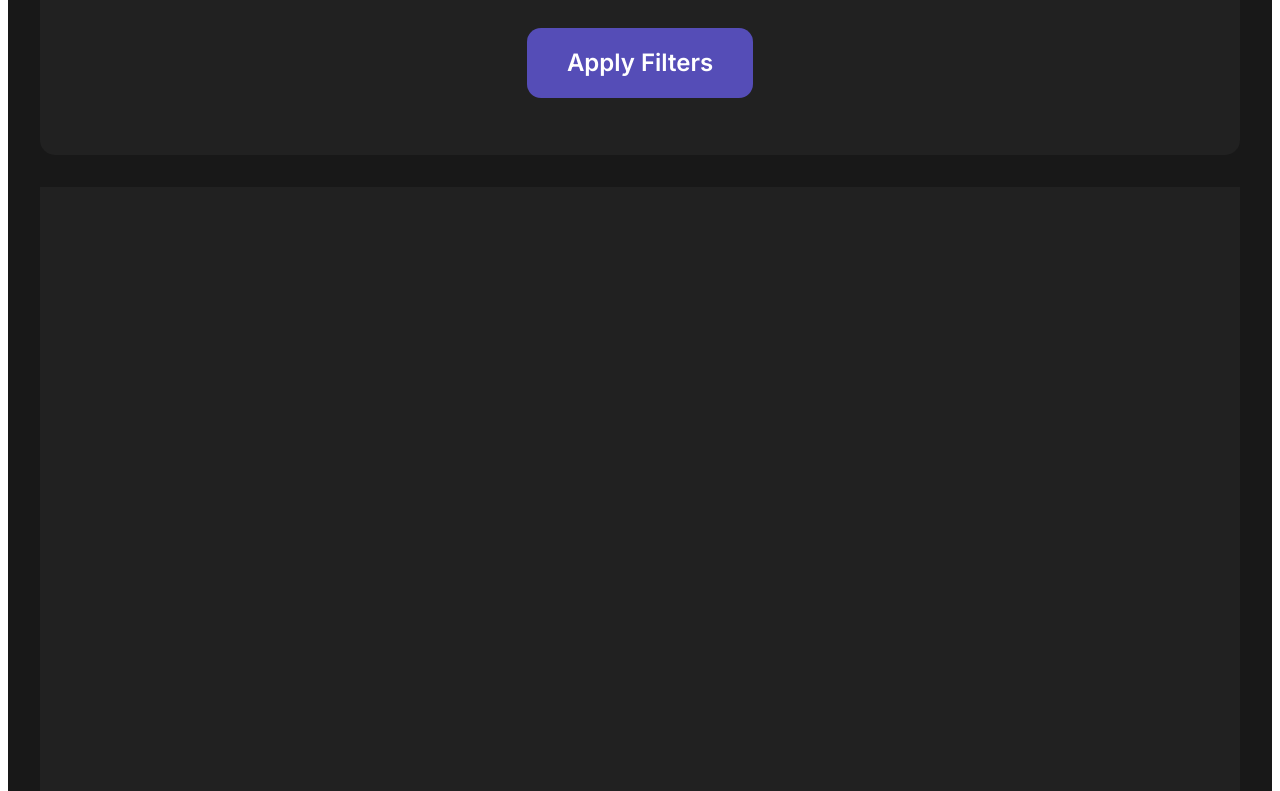
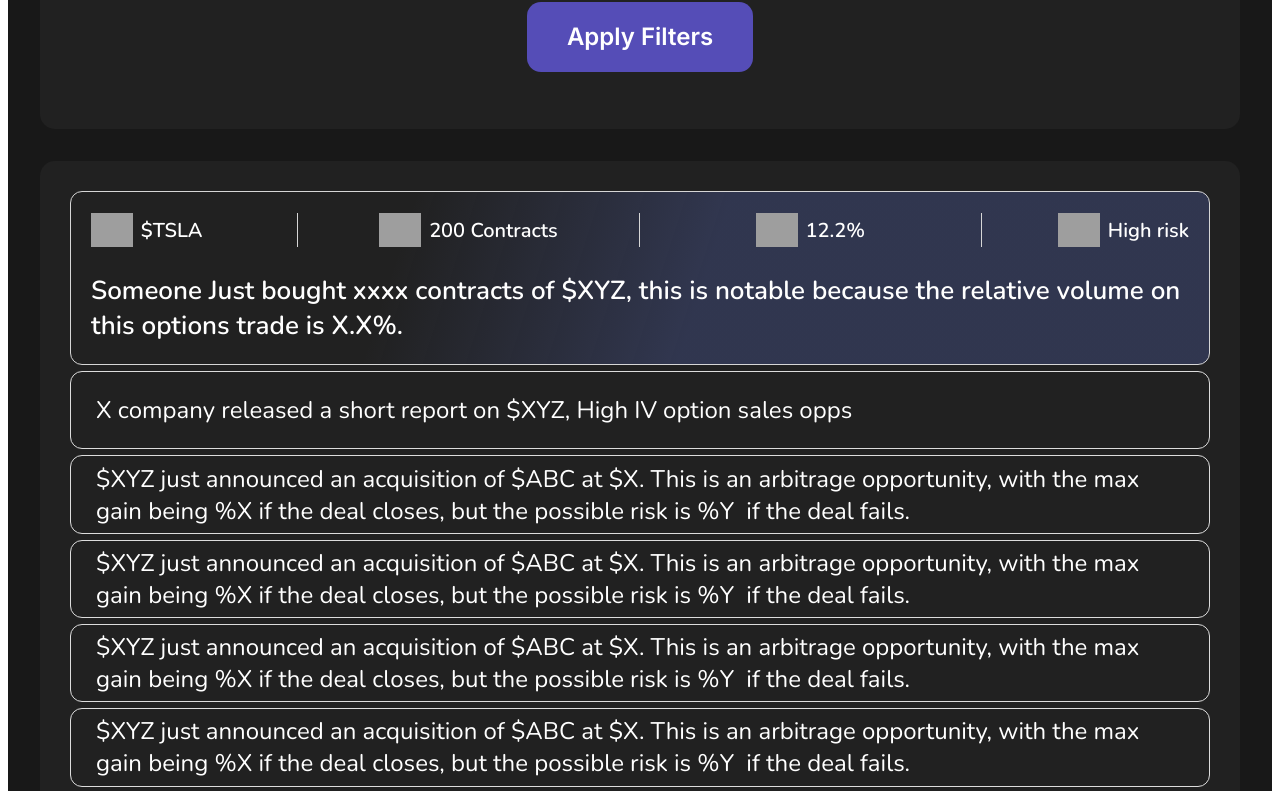
Before and after one commit to AlaaAyaad74/Geek_Labs_Task, a React (Create React App) app: page / in a window 1280 px wide. Shown: the part 653-1444 px from the top of the page. Built offline with nearby package versions, Linux system fonts and the light colour scheme; grey boxes are pictures that could not be loaded.

Commit message:
first commit Nunitoooo

```diff
--- a/src/components/Alerts.jsx
+++ b/src/components/Alerts.jsx
@@ -1,7 +1,218 @@
 import React from "react";
+import { styled } from "styled-components";
 
 function Alerts() {
-  return <div style={{ height: "722px", backgroundColor: "#212121" }}></div>;
+  const alerts_Array = [
+    {
+      alertText:
+        "X company released a short report on $XYZ, High IV option sales opps",
+    },
+    {
+      alertText:
+        "$XYZ just announced an acquisition of $ABC at $X. This is an arbitrage opportunity, with the max gain being %X if the deal closes, but the possible risk is %Y  if the deal fails.",
+    },
+    {
+      alertText:
+        "$XYZ just announced an acquisition of $ABC at $X. This is an arbitrage opportunity, with the max gain being %X if the deal closes, but the possible risk is %Y  if the deal fails.",
+    },
+    {
+      alertText:
+        "$XYZ just announced an acquisition of $ABC at $X. This is an arbitrage opportunity, with the max gain being %X if the deal closes, but the possible risk is %Y  if the deal fails.",
+    },
+    {
+      alertText:
+        "$XYZ just announced an acquisition of $ABC at $X. This is an arbitrage opportunity, with the max gain being %X if the deal closes, but the possible risk is %Y  if the deal fails.",
+    },
+    {
+      alertText:
+        "$XYZ just announced an acquisition of $ABC at $X. This is an arbitrage opportunity, with the max gain being %X if the deal closes, but the possible risk is %Y  if the deal fails.",
+    },
+  ];
+  return (
+    <AlertsStyle>
+      <div className="alert__cont">
+        <div className="head__alert">
+          <ul>
+            <li>
+              <img
+                style={{
+                  width: "41.8px",
+                  height: "33.66px",
+                }}
+                src="https://s3-alpha-sig.figma.com/img/ce1d/dd18/812f41f8619361afbe357f7d8b1fe661?Expires=1708300800&Key-Pair-Id=APKAQ4GOSFWCVNEHN3O4&Signature=fmfnXC-e487x9xEnegw7OYD5QusJ5XDZbysog4ICNWoUk53i54wepmDbCSeb0IN0TZaS1y1R5shmCV2nh2rH~~X7OhRVzwhc1WpiaciqR49qBQQnfsFCiuCB7UiPkKtnprwhqnO5Foy3qYOMXqPZsCkrYquRRj3Q49nG6e3rpRqKHtjy2ODL6iXV42U3vnZk0cdf57AtJz~CBIs0MDbfl6Pp0Br0V7N94fflQeNORWeofXVwPgEMwDDyZvafnh0BmK6oZT2LBU0XFBMydm6bbdtbDjmaFeMRlDhS3r~OGhKVTbfQpbgW~zu4oaHF1J7GMt63SB9g2kbZ0RyI1wWIPA__"
+                alt="ticker"
+              />
+              <p>$TSLA</p>
+            </li>
+            <li style={{ justifyContent: "center" }}>
+              <img
+                style={{
+                  width: "41.8px",
+                  height: "33.66px",
+                }}
+                src="https://s3-alpha-sig.figma.com/img/888e/a0ba/dbba7f59b75a594d21a6c97bb0f2063c?Expires=1708300800&Key-Pair-Id=APKAQ4GOSFWCVNEHN3O4&Signature=igzpJSMMlMDLnxo9rSk35UytuMWQ2A5C7Nv5Lx0mc-a2tWCrg9tx6KR82LZb8skZbb0YETcMVuevl2RgbnaMURTl8mxRICXeDfGtoO5jaLkhwQwurW3rt3q9uCzuABNrc6zRfFKRJcez-mogiGvfilBGxaE48ZLQ9ZsrBXjYnKVjrYnWTwTDBx9IqpCgrJOWVOUy3T0-ld4uCbwhhmWlWVcv9hMCOu8FomdIcSD6TpfbZ-pC0KqAZq3aqfGLYV1or-5iPvjzntzvICk3qn-unkQx1ay40aNmo0w1rhELw3nfwCcJT1Y~hgTYTFIHM~6Ojd3scao1N7Xc5eOKVy-dWA__"
+                alt="contract"
+              />
+              <p>200 Contracts</p>
+            </li>
+            <li style={{ justifyContent: "center" }}>
+              <img
+                style={{}}
+                src="https://s3-alpha-sig.figma.com/img/b757/22d6/7f36f5fbfc5505b5604820e58ea96867?Expires=1708300800&Key-Pair-Id=APKAQ4GOSFWCVNEHN3O4&Signature=MB3AN1uxViwLxSK7r-ZG6YHf0EyPeiWcpXX2~zJt6PeapCFUMdo~nB4KOKHzyzh8BW~VxBXM-wt3QmuIjTc81IhUOt3vOj~fsEuD6UCf8BC8Q7UleEN5H~HnPJVidzB3NS29QUKNluutjqdgH8kn3ax~jqYNBRdhP-kqEMkZg98EdLJj5tLoZUDqcbWfy57u5L5TZJ8iU5~BoluIhxoWQ5IdIkTB7IL8ef88XTOR3pLvKZd6NrCFoCKddbmymLTuHWtKUglxY8MoG566ALX6Kz0TILtq4DOujedygE9TD64OPeUu4BQO-5sRu3gjBkMqUqu38BeODBIRDMiehitOJw__"
+                alt="ticker"
+              />
+              <p>12.2%</p>
+            </li>
+            <li>
+              <img
+                style={{
+                  width: "41.8px",
+                  height: "33.66px",
+                }}
+                src="https://s3-alpha-sig.figma.com/img/7251/fdab/384bfe865c299a7c5f4cd755d1296a61?Expires=1708300800&Key-Pair-Id=APKAQ4GOSFWCVNEHN3O4&Signature=p9jHFSjozwaMgwsfKjZm~M6FBu3O425rLe4Du3UcfrFTpc4ieY~79vk69dBn3iXx1CyYmTVRsY9Jx~UEDGRYx9MXi2LUlnfFOEpDj4Fh21PzvPokzCsqomGnOSjZOB7oewEx7O5f7NF4KyHFJ8gSBRP9jS7lnZBwcFPo513cHpR6Zh0R~3LMNQ-pgVeT9eYgu0bArbPzhkmemArBBmQASRt3EBJ6SBKEHldyGjNqjrfosAqFsmaho7XC0or7sUR4iNmr1cMZGUUqVsksO9rWLzxw87v~TeA5p-k5jPL3nGQJcJBLbMyhe8NrG80N5e3RXsnX01n7Ti4O3uG-VYeCkg__"
+                alt="risl"
+              />
+              <p>High risk</p>
+            </li>
+          </ul>
+        </div>
+        <p>
+          Someone Just bought xxxx contracts of $XYZ, this is notable because
+          the relative volume on this options trade is X.X%.
+        </p>
+      </div>
+      <div className="paragraphs__alets">
+        {alerts_Array.map((item, index) => (
+          <div className="cont_para">
+            <p key={index}>{item.alertText}</p>
+          </div>
+        ))}
+      </div>
+    </AlertsStyle>
+  );
 }
 
 export default Alerts;
+
+const AlertsStyle = styled.div`
+  height: 722px;
+  background-color: #212121;
+  border-radius: 15px;
+  font-family: "Nunito", sans-serif;
+  padding: 30px;
+  display: flex;
+  flex-direction: column;
+  .alert__cont {
+    display: flex;
+    flex-direction: column;
+    border-radius: 12px;
+    border: 0.6px solid #d6d6d6;
+    height: 172.15px;
+    justify-content: space-evenly;
+    align-items: center;
+    padding: 0 20px;
+
+    /* box-shadow: 0px 4px 4px 0px #00000040; */
+    background: linear-gradient(
+      287.84deg,
+      rgba(102, 126, 234, 0.231) 44.52%,
+      rgba(144, 75, 162, 0) 71.09%
+    );
+    background-color: #212121;
+  }
+  .alert__cont .head__alert {
+    height: 38.37px;
+    width: 100%;
+  }
+  .alert__cont p {
+    margin: 0;
+    font-size: 26px;
+    color: #fff;
+    font-weight: 600;
+    text-overflow: ellipsis;
+    -webkit-line-clamp: 2;
+    -webkit-box-orient: vertical;
+    display: -webkit-box;
+    overflow: hidden;
+  }
+  .alert__cont .head__alert ul {
+    display: grid;
+    grid-template-columns: 1fr 1.65fr 1.65fr 1fr;
+    margin: 0;
+    padding: 0;
+    position: relative;
+    width: 100%;
+  }
+  .alert__cont .head__alert ul li {
+    position: relative;
+    display: flex;
+    align-items: center;
+    border-right: 1.47px solid #d6d6d6;
+  }
+  .alert__cont .head__alert ul li:nth-child(4n) {
+    justify-content: end;
+    border: none;
+  }
+  .alert__cont .head__alert ul li p {
+    font-size: 20px;
+    margin-inline-start: 8px;
+  }
+  .alert__cont .head__alert ul li img {
+    width: 41.8px;
+    height: 33.66px;
+  }
+  .paragraphs__alets {
+    width: 100%;
+    display: flex;
+    flex-direction: column;
+  }
+  .cont_para {
+    height: 76.31px;
+    margin: 6px 0 0 0;
+    border: 1px solid #ddd;
+    border-radius: 12px;
+    display: flex;
+    align-items: center;
+  }
+  .paragraphs__alets p {
+    height: auto;
+    font-size: 24px;
+    font-weight: 400;
+    line-height: 32px;
+    padding: 3px 25px;
+    margin: 0;
+    display: flex;
+    justify-content: flex-start;
+    align-items: center;
+
+    color: #fff;
+    text-overflow: ellipsis;
+    -webkit-line-clamp: 2;
+    -webkit-box-orient: vertical;
+    display: -webkit-box;
+    overflow: hidden;
+  }
+  @media (max-width: 1024px) {
+    .alert__cont {
+      height: auto;
+      padding: 1rem;
+    }
+    .alert__cont .head__alert {
+      height: auto;
+      padding: 1rem 0;
+    }
+    .alert__cont .head__alert ul {
+      grid-template-columns: repeat(2, 1fr);
+      gap: 1rem;
+      height: auto;
+    }
+    .alert__cont .head__alert ul li {
+      border-right: none;
+      border-bottom: 1.47px solid #d6d6d6;
+      justify-content: center;
+    }
+  }
+`;
+/* ticker 1 */
+/* Bg */
+/* Rectangle 33 */
--- a/src/components/Heading.jsx
+++ b/src/components/Heading.jsx
@@ -124,7 +124,7 @@ const SecondLineStyle = styled.div`
     align-items: center;
     overflow: hidden;
     margin: 0 10px;
-    flex-wrap: wrap;
+    /* flex-wrap: wrap; */
   }
   ul li {
     /* width: 100%; */
@@ -133,6 +133,7 @@ const SecondLineStyle = styled.div`
     align-items: center;
     text-align: center;
     justify-content: center;
+    width: 100%;
   }
   ul li:not(:first-child) {
     border-left: 1.47px solid #b9b9b9;
@@ -144,7 +145,7 @@ const SecondLineStyle = styled.div`
     padding: 0 20px;
     width: 100%;
     color: #4848484d;
-    margin: 0 1.65rem;
+    /* margin: 0 1.65rem; */
     position: relative;
     display: flex;
     justify-content: center;
@@ -170,26 +171,27 @@ const SecondLineStyle = styled.div`
   .hint p {
     margin: 0;
   }
-  @media (max-width: 1520px) {
+  @media (max-width: 1260px) {
     height: auto;
 
     ul {
       display: grid;
       grid-template-columns: repeat(3, 1fr);
       padding: 20px;
+      row-gap: 14px;
     }
     ul li:nth-child(4n) {
       border: none;
     }
   }
-  @media (max-width: 1035px) {
+  @media (max-width: 880px) {
     ul {
       grid-template-columns: repeat(2, 1fr);
       gap: 25px;
       height: auto;
     }
     ul li {
-      padding: 20px;
+      padding: 20px 0;
       border-left: none !important;
       border-bottom: 1.47px solid #b9b9b9;
     }
@@ -197,7 +199,7 @@ const SecondLineStyle = styled.div`
       border: none;
     }
   }
-  @media (max-width: 854px) {
+  @media (max-width: 690px) {
     ul {
       grid-template-columns: repeat(1, 1fr);
     }
--- a/src/components/HeadingStyle.jsx
+++ b/src/components/HeadingStyle.jsx
@@ -1,7 +1,6 @@
 import styled from "styled-components";
 
 export default styled.div`
-  font-family: "Nunito Sans", sans-serif !important;
   .first__line {
     display: flex;
     align-items: center;
@@ -32,9 +31,11 @@ export default styled.div`
     border-radius: 19px;
     font-weight: 400;
     box-sizing: border-box;
+    font-family: "Nunito Sans", sans-serif !important;
   }
   input::placeholder {
     font-weight: 400;
+    font-family: "Nunito Sans", sans-serif !important;
   }
   .icon {
     fill: #554db7;
@@ -50,6 +51,7 @@ export default styled.div`
     justify-content: end;
     width: 100%;
     align-items: center;
+    font-family: "Nunito Sans", sans-serif !important;
   }
   .link__notify .notify__num {
     background-color: green;
@@ -63,6 +65,7 @@ export default styled.div`
     font-weight: 700;
     border-radius: 12px;
     text-align: center;
+    font-family: "Nunito Sans", sans-serif !important;
   }
   .user__info {
     width: 169px;
@@ -82,6 +85,7 @@ export default styled.div`
   }
   .user__info .text p {
     margin: 0;
+    font-family: "Nunito Sans", sans-serif !important;
   }
   .angle__down {
     display: flex;
--- a/src/index.css
+++ b/src/index.css
@@ -1,9 +1,12 @@
 @import url("https://fonts.googleapis.com/css2?family=Poppins:ital,wght@0,100;0,200;0,300;0,400;0,500;0,600;0,700;0,800;0,900;1,100;1,200;1,300;1,400;1,500;1,600;1,700;1,800;1,900&display=swap");
 @import url("https://fonts.googleapis.com/css2?family=Inter:wght@100;200;300;400;500;600;700;800;900&display=swap");
-
+@import url("https://fonts.googleapis.com/css2?family=Nunito:ital,wght@0,200;0,300;0,400;0,500;0,600;0,700;0,800;0,900;1,200;1,300;1,400;1,500;1,600;1,700;1,800;1,900&display=swap");
 body {
   min-width: 358px;
 }
 a {
   text-decoration: none;
 }
+ul {
+  list-style: none;
+}
```
